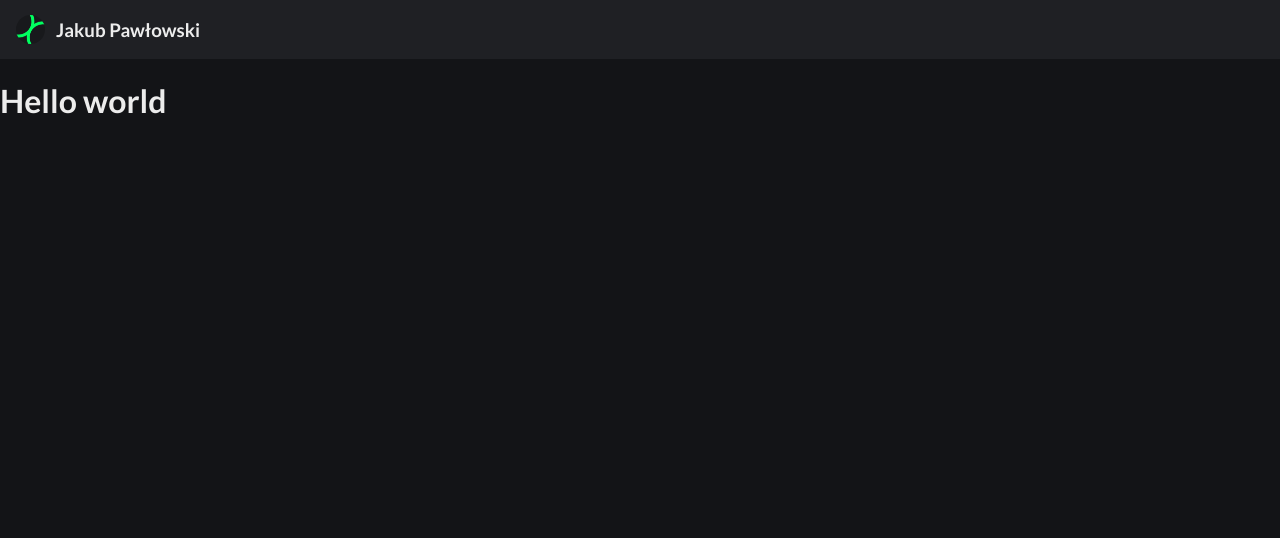
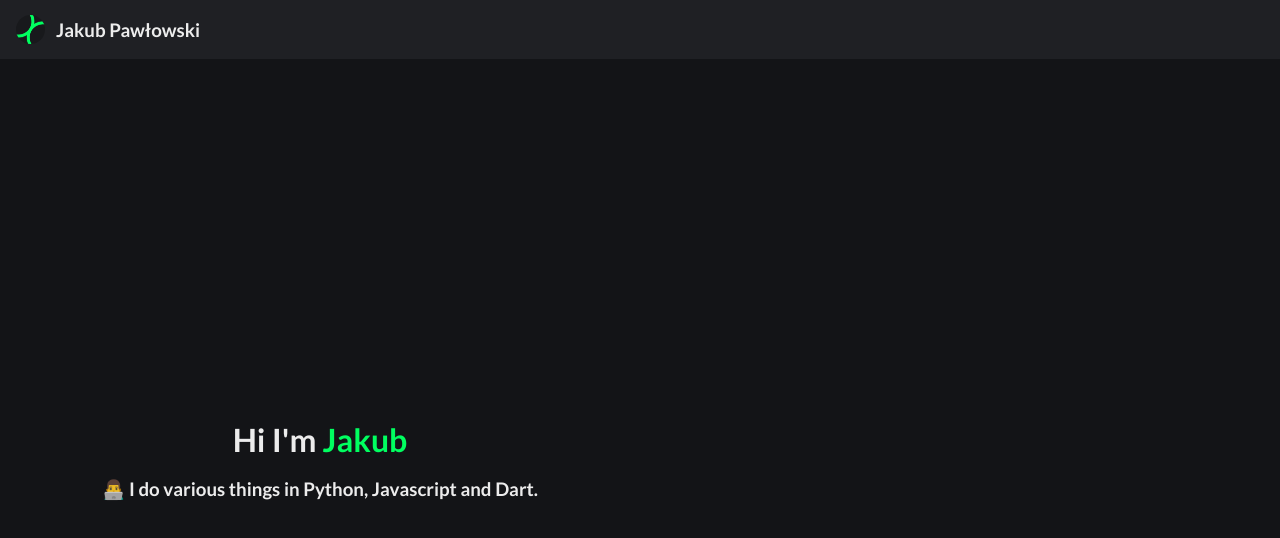
Before and after one commit to pawl0wski/Personal-website, a Vue app: page / in a window 1280 px wide. Shown: the top 538 px of the page. Built offline with nearby package versions, Linux system fonts and the light colour scheme.

Commit message:
Do some changes in Welcome page

```diff
--- a/src/App.vue
+++ b/src/App.vue
@@ -26,6 +26,11 @@ body {
     margin: 0;
     background-color: $bgColor;
     min-width: 100vw;
+    max-width: 100vw;
     min-height: 100vh;
 }
+
+span.main-color {
+    color: $lime;
+}
 </style>
--- a/src/i18n/lang/en.ts
+++ b/src/i18n/lang/en.ts
@@ -1,6 +1,8 @@
 const messages = {
     message: {
         hello: "Hello world",
+        aboutmeTitle: 'Hi I\'m <span class="main-color">Jakub</span>',
+        aboutmeDesc: "👨‍💻 I do various things in Python, Javascript and Dart.",
     },
 };
 
--- a/src/i18n/lang/pl.ts
+++ b/src/i18n/lang/pl.ts
@@ -1,6 +1,9 @@
 const messages = {
     message: {
         hello: "Witaj świecie",
+        aboutmeTitle: 'Cześć, jestem <span class="main-color">Jakub</span>',
+        aboutmeDesc:
+            "👨‍💻 Robię różne rzeczy w Pythonie, Javascriptcie i Darcie.",
     },
 };
 
--- a/src/views/Welcome.vue
+++ b/src/views/Welcome.vue
@@ -1,7 +1,41 @@
 <template>
-    <h1>
-        {{
-                $t("message.hello")
-        }}
-    </h1>
+    <div class="welcome">
+        <div class="welcome__left">
+            <h1 v-html="$t('message.aboutmeTitle')"></h1>
+            <h3>
+                {{ $t("message.aboutmeDesc") }}
+            </h3>
+        </div>
+        <div class="welcome__right">
+
+        </div>
+    </div>
 </template>
+
+<style lang="scss">
+div.welcome {
+    width: 100%;
+    height: 100vh;
+
+    display: flex;
+    flex-direction: row;
+
+    &__left,
+    &__right {
+        width: 50%;
+        height: 100%;
+
+        display: flex;
+        flex-direction: column;
+    }
+
+    &__left {
+        align-items: center;
+        justify-content: center;
+
+        h1:first-child {
+            margin-bottom: 0rem;
+        }
+    }
+}
+</style>
```
